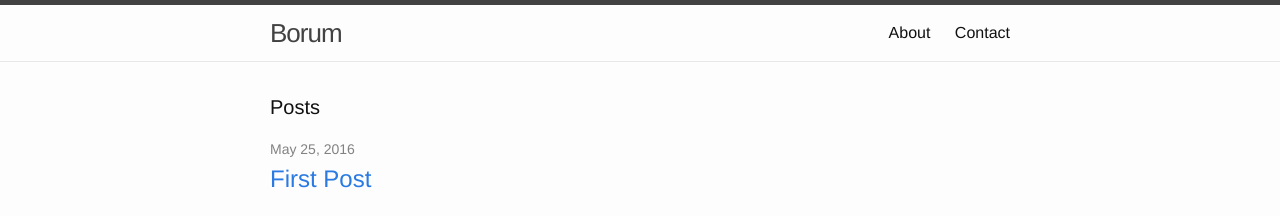
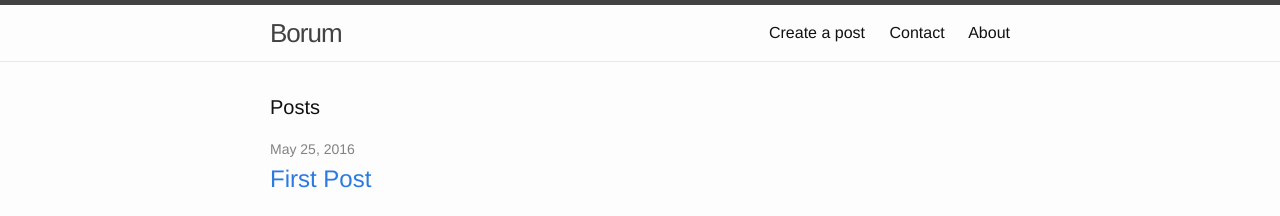
Before and after one commit to slothgamez/fireplex.github.io, a Jekyll site: the page built from index.html, in a window 1280 px wide. Shown: the top 216 px of the page. Built offline with Jekyll 4.4.1, drawn with Linux system fonts in a browser that asks for light colours.

Commit message:
Update header.html

```diff
--- a/_includes/header.html
+++ b/_includes/header.html
@@ -16,8 +16,9 @@
       <div class="trigger">
         {% for my_page in site.pages %}
           {% if my_page.title %}
+          <a class="page-link" href="submission">Create a post</a>
+          <a class="page-link" href="contact">Contact</a>
           <a class="page-link" href="{{ my_page.url | prepend: site.baseurl }}">{{ my_page.title }}</a>
-          <a class="page-link" href="contact">Contact</a>
           {% endif %}
         {% endfor %}
       </div>
```
